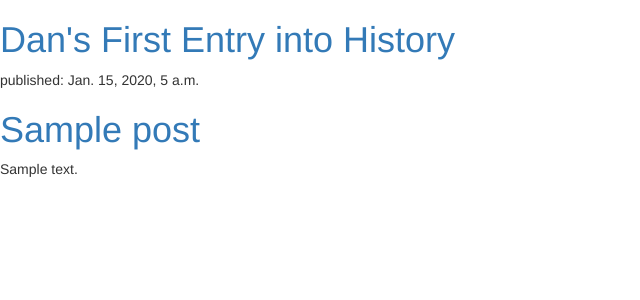
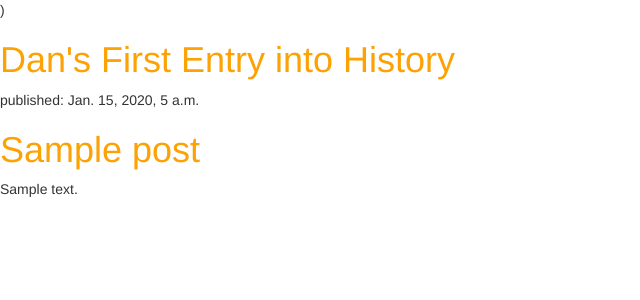
Before and after one commit to dspring86/Dans-Test-Blog, a Django app: page / in a window 1280 px wide. Shown: the top 300 px of the page, without its empty margins (0-640 px from the left). Run offline with Django 3.2, Linux system fonts and the light colour scheme; tables that the repository leaves empty hold one stand-in row (values such as "Sample post"); some libraries are stand-ins or nearby versions.

Commit message:
Changed and added urls

```diff
--- /dev/null
+++ b/blog/static/css/blog.css
@@ -0,0 +1,3 @@
+h1 a {
+	color: #FCA205
+}
--- a/blog/templates/blog/post_list.html
+++ b/blog/templates/blog/post_list.html
@@ -1,8 +1,11 @@
+{% load staticfiles %})
+
 <html>
     <head>
+    	<title>Dan's Blog!</title>
         <link rel="stylesheet" href="//maxcdn.bootstrapcdn.com/bootstrap/3.2.0/css/bootstrap.min.css">
         <link rel="stylesheet" href="//maxcdn.bootstrapcdn.com/bootstrap/3.2.0/css/bootstrap-theme.min.css">
-        <title>Dan's Blog!</title>
+        <link rel="stylesheet" href="{% static 'css/blog.css' %}">
     </head>
     <body>
     	<div>
```
